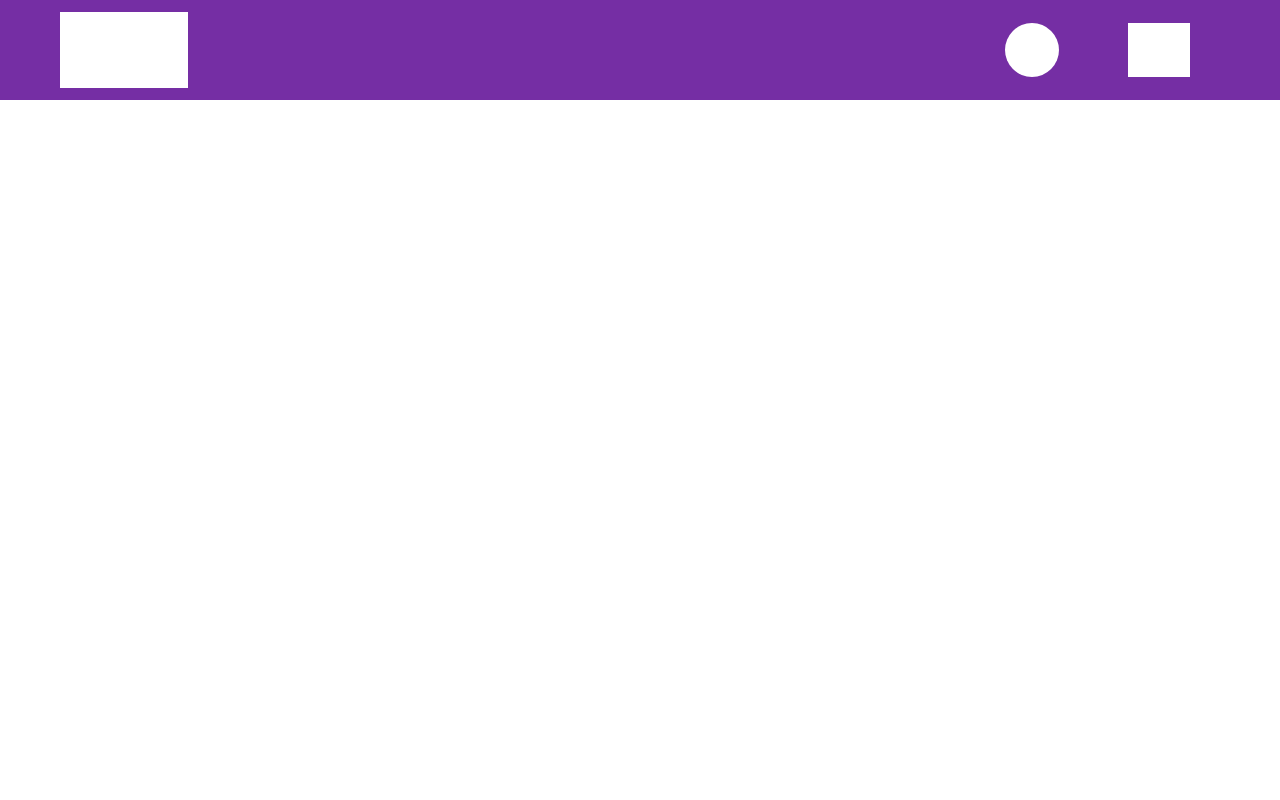
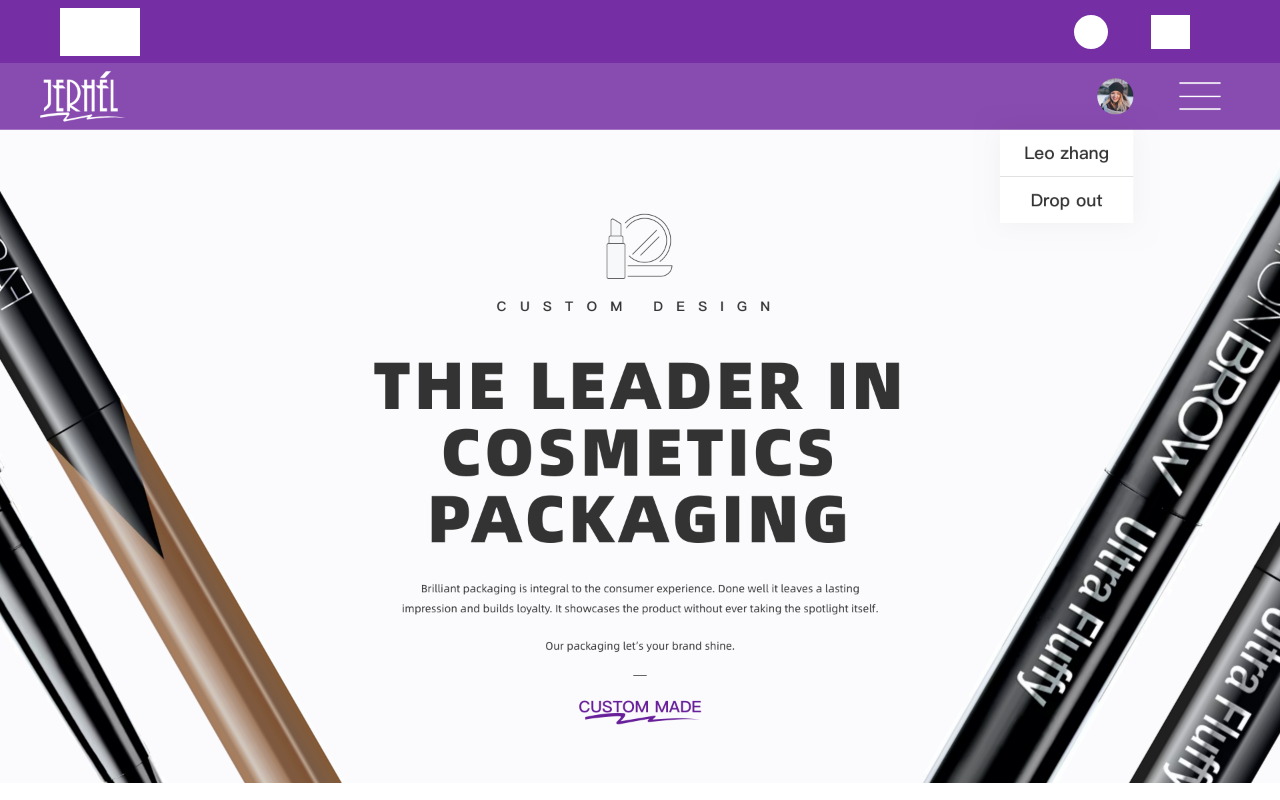
Before and after one commit to 452MJ/jerhel-website, a Next.js app: page / in a window 1280 px wide. Built offline with nearby package versions, Linux system fonts and the light colour scheme; a web font is replaced by a local one.

Commit message:
feat: home1

```diff
--- a/components/Nav.jsx
+++ b/components/Nav.jsx
@@ -2,19 +2,19 @@
 import React from 'react'
 import { Dropdown, Menu } from 'antd'
 
-export default function Index() {
+export default function Nav() {
   return (
     <div
       className="row main-between"
       style={{
         backgroundColor: '#752EA4',
         width: '100%',
-        height: 100,
+        height: 63,
         paddingLeft: 60,
         paddingRight: 90,
       }}
     >
-      <div style={{ height: 76, width: 128, backgroundColor: 'white' }} />
+      <div style={{ width: 80, height: 48, backgroundColor: 'white' }} />
 
       <div className="row main-between">
         <Dropdown
@@ -23,9 +23,9 @@
               <Menu.Item key="0">
                 <span
                   style={{
-                    width: 200,
-                    height: 37,
-                    fontSize: 26,
+                    width: 125,
+                    height: 44,
+                    fontSize: 16,
                     fontWeight: 'bold',
                     color: '#333',
                   }}
@@ -37,9 +37,9 @@
               <Menu.Item key="1">
                 <span
                   style={{
-                    width: 200,
-                    height: 37,
-                    fontSize: 26,
+                    width: 125,
+                    height: 44,
+                    fontSize: 16,
                     fontWeight: 500,
                     color: '#333',
                   }}
@@ -54,16 +54,16 @@
           <div
             className="mouse"
             style={{
-              width: 54,
-              height: 54,
+              width: 34,
+              height: 34,
               backgroundColor: 'white',
               borderRadius: '50%',
-              marginRight: 69,
+              marginRight: 43,
             }}
           />
         </Dropdown>
 
-        <div style={{ width: 62, height: 54, backgroundColor: 'white' }} />
+        <div style={{ width: 39, height: 34, backgroundColor: 'white' }} />
       </div>
     </div>
   )
--- a/pages/home/index.jsx
+++ b/pages/home/index.jsx
@@ -1,11 +1,18 @@
 // Custom DatePicker that uses Day.js instead of Moment.js
+import React from 'react'
 import Nav from '../../components/Nav'
-import React from 'react'
 
 export default function Home() {
   return (
     <div>
       <Nav />
+      <img
+        src="/home1.webp"
+        alt=""
+        // width={1000}
+        // height={1000}
+        style={{ width: '100%' }}
+      />
     </div>
   )
 }
--- a/styles/global.css
+++ b/styles/global.css
@@ -244,6 +244,10 @@
     color: #999;
 }
 
+.container {
+    min-width: 1200px;
+}
+
 .column {
     display: -webkit-flex; /* Safari */
     display: flex;
```
Also changed, not shown: public/home1.webp (added).
